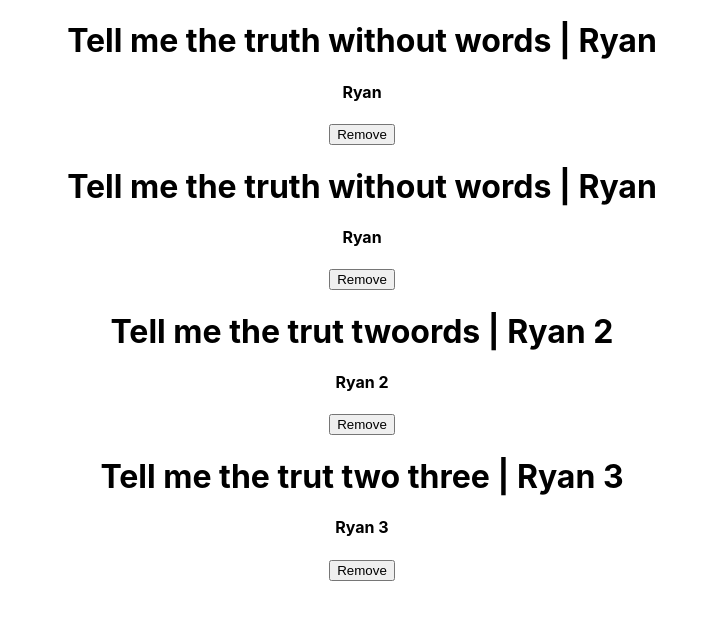
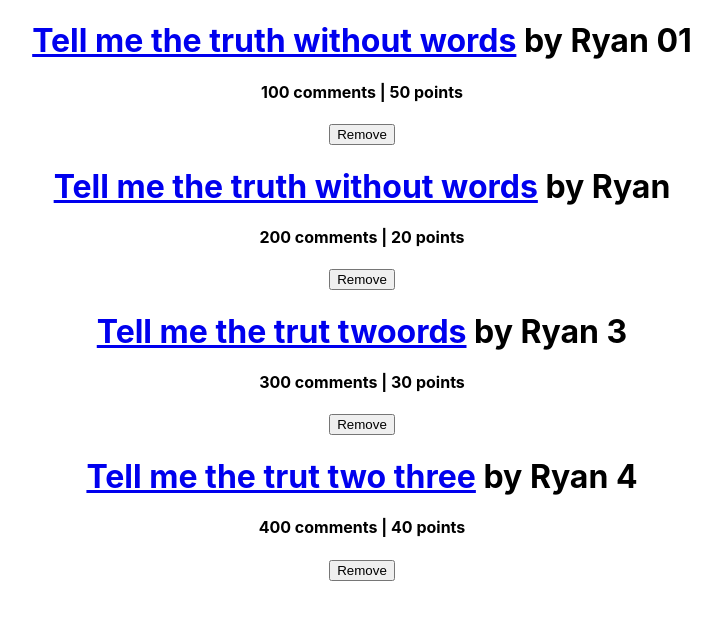
Before and after one commit to emekambachu/become-a-master-of-javavascript-from-scratch-react, a React (Create React App) app: page / in a window 1280 px wide. Shown: the top 620 px of the page, without its empty margins (278-999 px from the left). Built offline with nearby package versions, Linux system fonts and the light colour scheme.

Commit message:
fixed remove item issue

```diff
--- a/src/App.js
+++ b/src/App.js
@@ -22,23 +22,23 @@ class App extends Component{
     this.removeItem = this.removeItem.bind(this);
   }
 
-  removeItem(id){
+  removeItem = (id) => {
     console.log('Remove Item');
 
     // const isNotId = item => item.objectId !== id;
     // const updatedList = list.filter(isNotId);
     // this.setState({ list:updatedList });
 
+    // using javascript filter method, we can filter out the clicked item
+    // and render the updated list
+    function isNotId(item){
+      return item.objectId !== id;
+    }
 
-    // isNotId(item){
-    //   return item.objectId !== id;
-    // }
-    //
-    // // create a new updated list
-    // const updatedList = list.filter(isNotId);
-    //
-    // // assign the new updated list to the list using setState method
-    // this.setState({ list: updatedList});
+    // create a new updated list
+    const updatedList = this.state.list.filter(isNotId);
+    // assign the new updated list to the list using setState method
+    this.setState({ list: updatedList});
   }
 
   // Get input fields value from search form
@@ -47,6 +47,8 @@ class App extends Component{
   // }
 
   render (){
+    console.log(this);
+
     return (
         <div className="App">
 
@@ -55,11 +57,15 @@ class App extends Component{
           {/*</form>*/}
 
           {
-            list.map(function(item){
+            this.state.list.map((item) => {
 
               return (<div key={item.objectId}>
-                <h1>{item.title} | {item.author}</h1>
-                <h4>{item.author}</h4>
+                <h1>
+                  <a href={ item.url }>{item.title}</a> by {item.author}
+                </h1>
+                <h4>
+                  {item.num_comments} comments | { item.points } points
+                </h4>
                 {/* to use this keyword use the arrow function not the real one */}
                 <button type="button"
                         onClick={() => this.removeItem(item.objectId)}>
--- a/src/list.js
+++ b/src/list.js
@@ -2,34 +2,34 @@ const list = [
     {
         title: 'Tell me the truth without words',
         url: 'http://kalorat.com',
-        author: 'Ryan',
+        author: 'Ryan 01',
         num_comments: 100,
         points: 50,
-        projectId: 1
+        objectId: 1
     },
     {
         title: 'Tell me the truth without words',
         url: 'http://kalorat.com',
         author: 'Ryan',
-        num_comments: 100,
-        points: 50,
-        projectId: 1
+        num_comments: 200,
+        points: 20,
+        objectId: 2
     },
     {
         title: 'Tell me the trut twoords',
         url: 'http://kalorat.com',
-        author: 'Ryan 2',
-        num_comments: 200,
-        points: 20,
-        projectId: 2
+        author: 'Ryan 3',
+        num_comments: 300,
+        points: 30,
+        objectId: 3
     },
     {
         title: 'Tell me the trut two three',
         url: 'http://kalorat.com',
-        author: 'Ryan 3',
-        num_comments: 300,
-        points: 30,
-        projectId: 3
+        author: 'Ryan 4',
+        num_comments: 400,
+        points: 40,
+        objectId: 4
     },
 ];
 
```
